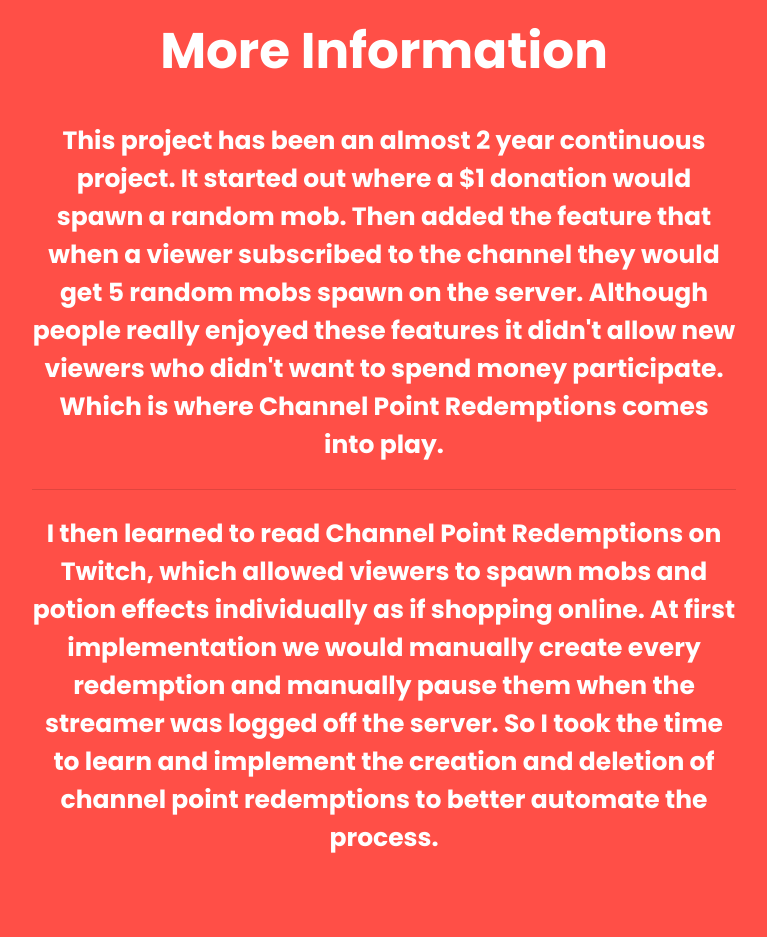
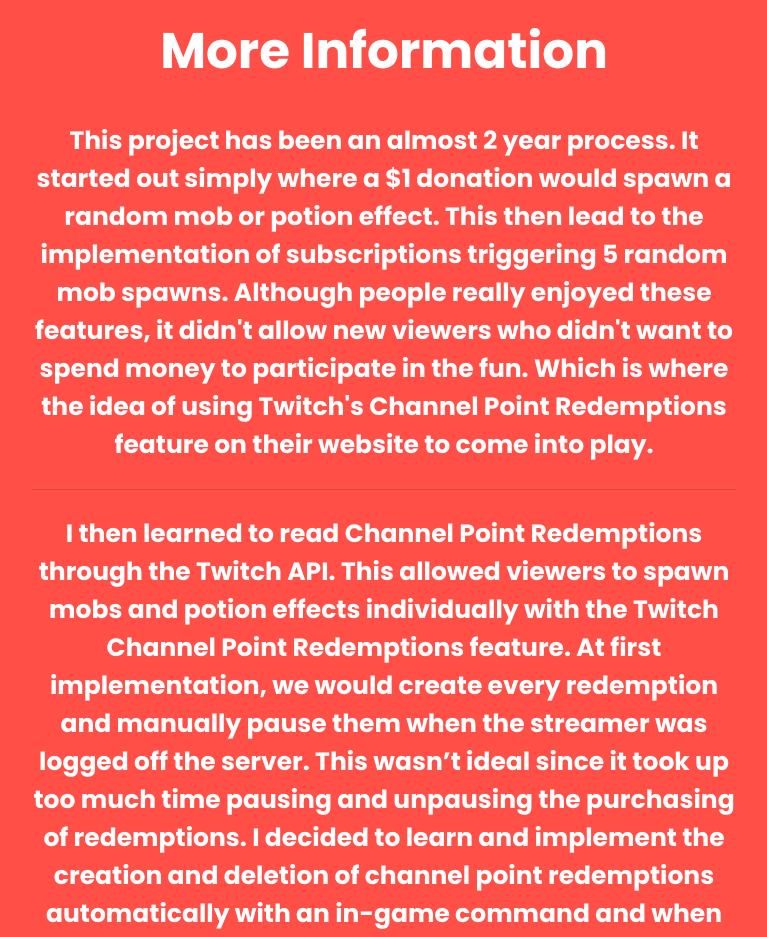
Before and after one commit to KhalidD98/personal-website, a React (Create React App) app: page /twitchmcserver in a window 1280 px wide. Shown: the part 4520-5457 px from the top of the page, without its empty margins (256-1023 px from the left). Built offline with nearby package versions, Linux system fonts and the light colour scheme.

Commit message:
Improve grammar

```diff
--- a/src/MinecraftServer.js
+++ b/src/MinecraftServer.js
@@ -460,19 +460,14 @@
                     <div className={classes.moreInfo}>
                         <h1>More Information</h1>
                         <p>
-                            This project has been an almost 2 year continuous project. It started out where a $1 donation
-                            would spawn a random mob. Then added the feature that when a viewer subscribed to the channel
-                            they would get 5 random mobs spawn on the server. Although people really enjoyed these features
-                            it didn't allow new viewers who didn't want to spend money participate. Which is where
-                            Channel Point Redemptions comes into play.
+                            This project has been an almost 2 year process. It started out simply where a $1 donation
+                            would spawn a random mob or potion effect. This then lead to the implementation of subscriptions triggering 5 random mob spawns. Although people really enjoyed these features,
+                            it didn't allow new viewers who didn't want to spend money to participate in the fun. Which is where the idea of using Twitch's
+                            Channel Point Redemptions feature on their website to come into play.
                         </p>
                         <Divider />
                         <p>
-                            I then learned to read Channel Point Redemptions on Twitch, which allowed viewers to spawn
-                            mobs and potion effects individually as if shopping online. At first implementation we would
-                            manually create every redemption and manually pause them when the streamer was logged off the
-                            server. So I took the time to learn and implement the creation and deletion of channel point
-                            redemptions to better automate the process.
+                            I then learned to read Channel Point Redemptions through the Twitch API. This allowed viewers to spawn mobs and potion effects individually with the Twitch Channel Point Redemptions feature. At first implementation, we would create every redemption and manually pause them when the streamer was logged off the server. This wasn’t ideal since it took up too much time pausing and unpausing the purchasing of redemptions. I decided to learn and implement the creation and deletion of channel point redemptions automatically with an in-game command and when the streamer logged on and off the server to better automate the process.
                         </p>
                     </div>
                 </Grid>
```
